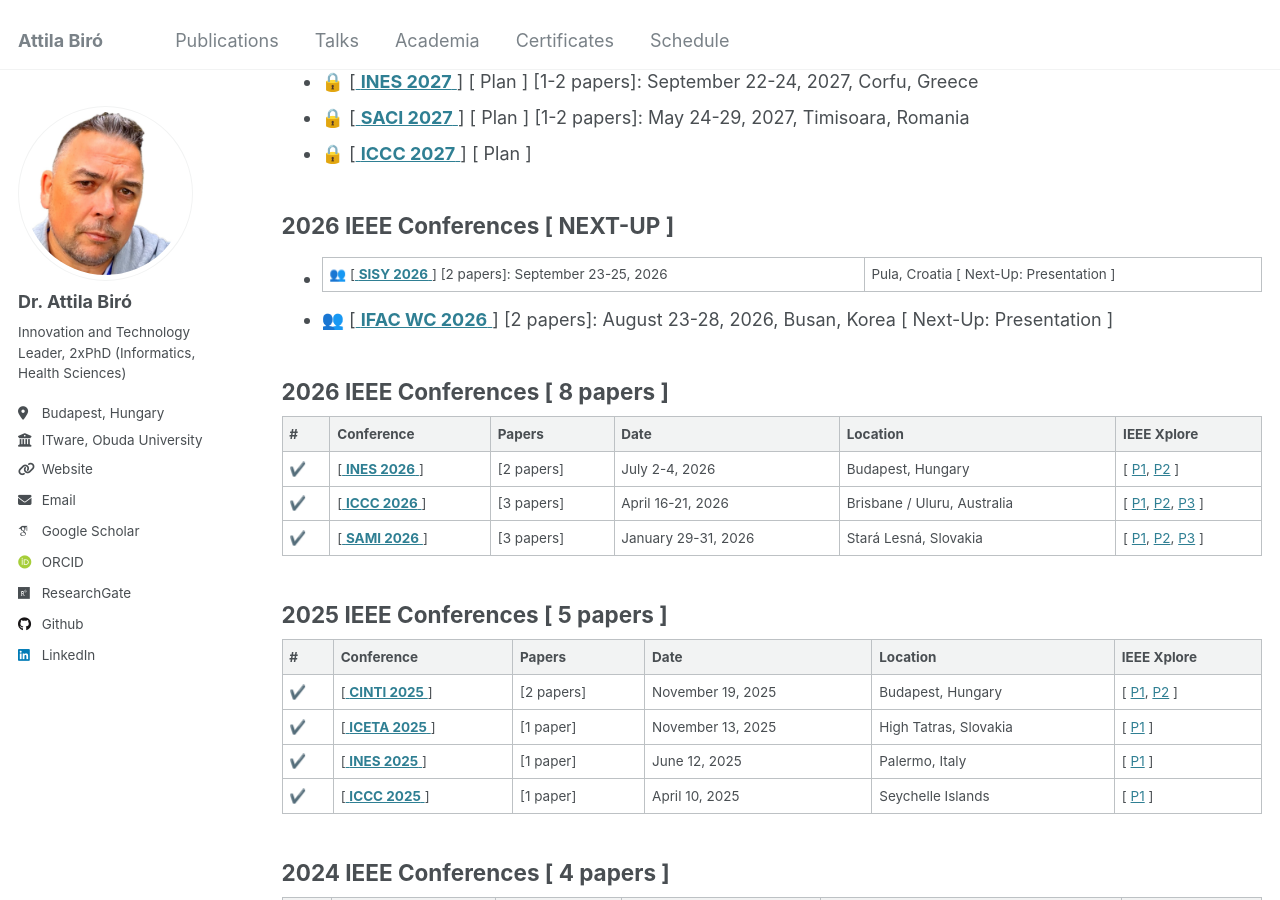
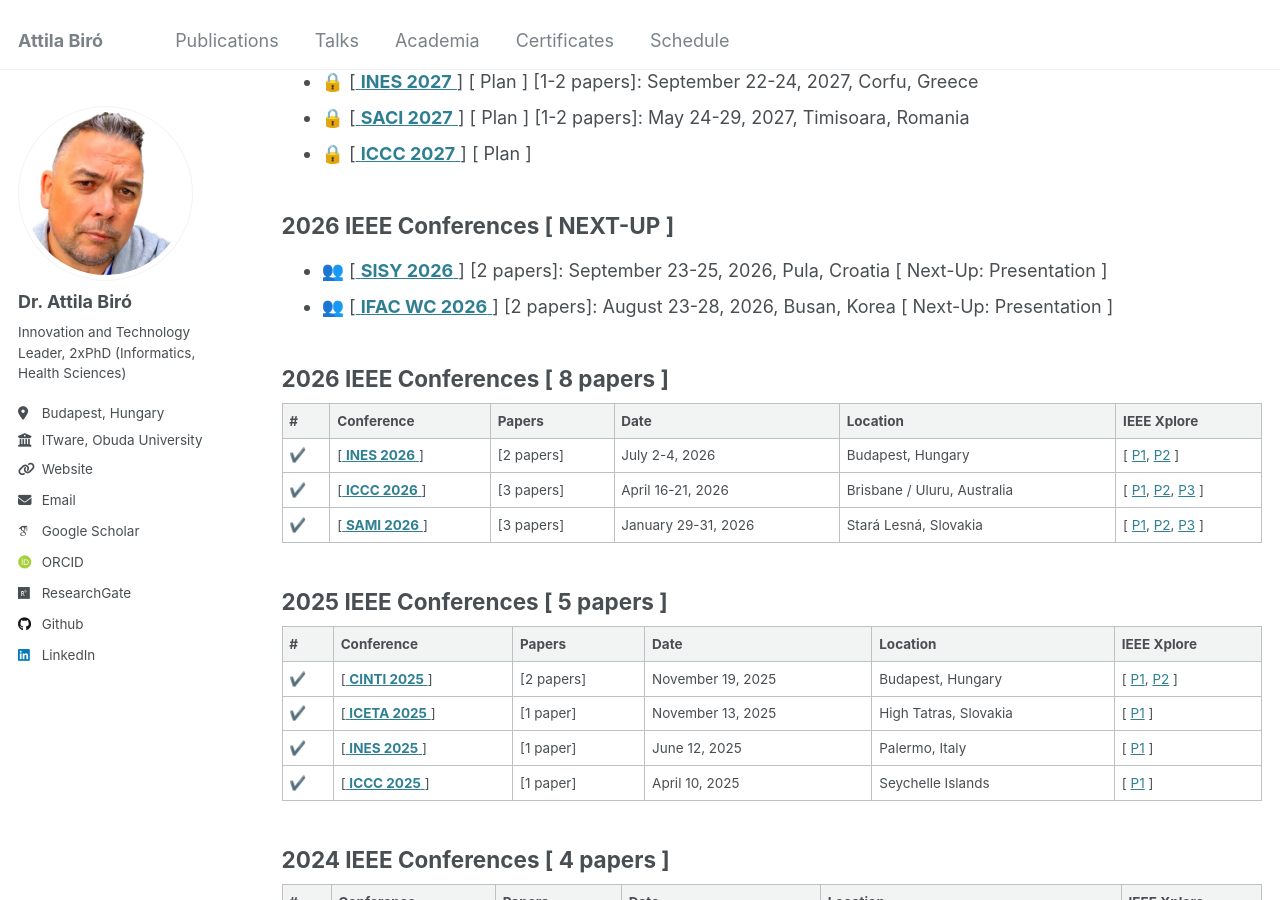
Before and after one commit to biroka/biroka.github.io, a Jekyll site: the page built from _pages/schedule.md, in a window 1280 px wide and 900 px high, scrolled down 729 px. Built offline with Jekyll 4.4.1, drawn with Linux system fonts in a browser that asks for light colours; emoji names are drawn with the system emoji font; some web fonts are replaced.

```diff
--- a/_pages/schedule.md
+++ b/_pages/schedule.md
@@ -27,7 +27,7 @@ author_profile: true
  * :lock: [[ **ICCC 2027** ](https://conf.uni-obuda.hu/iccc2027) ] [ Plan ]
 
 ## 2026 IEEE Conferences [ NEXT-UP ]
-  * :busts_in_silhouette: [[ **SISY 2026** ](https://conf.uni-obuda.hu/sisy2026/) ] [2 papers]: September 23-25, 2026 | Pula, Croatia [ Next-Up: Presentation ]
+  * :busts_in_silhouette: [[ **SISY 2026** ](https://conf.uni-obuda.hu/sisy2026/) ] [2 papers]: September 23-25, 2026, Pula, Croatia [ Next-Up: Presentation ]
   * :busts_in_silhouette: [[ **IFAC WC 2026** ](https://www.ifac2026.org/fairDash.do) ] [2 papers]: August 23-28, 2026, Busan, Korea [ Next-Up: Presentation ]
 
 ## 2026 IEEE Conferences [ 8 papers ]
```
